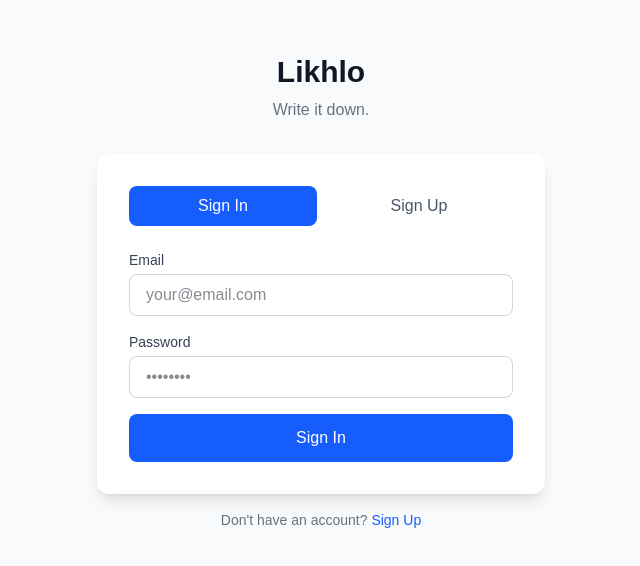
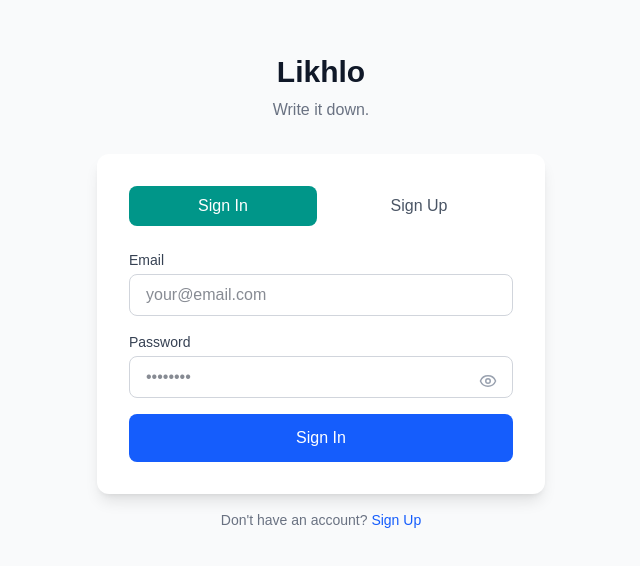
Before and after one commit to vinprj/likhlo, a React (Vite) app: page / in a window 1280 px wide. Shown: the part 108-674 px from the top of the page, without its empty margins (319-959 px from the left). Built offline with nearby package versions, Linux system fonts and the light colour scheme.

Commit message:
feat: add password show/hide toggle on login

```diff
--- a/src/components/Auth.tsx
+++ b/src/components/Auth.tsx
@@ -1,4 +1,5 @@
 import { useState } from 'react';
+import { Eye, EyeOff } from 'lucide-react';
 
 // Inline Supabase client to bypass module resolution issues
 const supabaseUrl = 'https://rlpusnjwgqskqyawavpo.supabase.co';
@@ -64,6 +65,7 @@ export default function Auth({ onAuthSuccess }: AuthProps) {
   const [loading, setLoading] = useState(false);
   const [error, setError] = useState<string | null>(null);
   const [message, setMessage] = useState<string | null>(null);
+  const [showPassword, setShowPassword] = useState(false);
 
   const handleSubmit = async (e: React.FormEvent) => {
     e.preventDefault();
@@ -105,7 +107,7 @@ export default function Auth({ onAuthSuccess }: AuthProps) {
               onClick={() => setIsSignUp(false)}
               className={`flex-1 py-2 px-4 rounded-lg font-medium transition-colors ${
                 !isSignUp
-                  ? 'bg-blue-600 text-white'
+                  ? 'bg-teal-600 text-white'
                   : 'text-gray-600 dark:text-gray-400 hover:bg-gray-100 dark:hover:bg-gray-800'
               }`}
             >
@@ -116,7 +118,7 @@ export default function Auth({ onAuthSuccess }: AuthProps) {
               onClick={() => setIsSignUp(true)}
               className={`flex-1 py-2 px-4 rounded-lg font-medium transition-colors ${
                 isSignUp
-                  ? 'bg-blue-600 text-white'
+                  ? 'bg-teal-600 text-white'
                   : 'text-gray-600 dark:text-gray-400 hover:bg-gray-100 dark:hover:bg-gray-800'
               }`}
             >
@@ -139,19 +141,26 @@ export default function Auth({ onAuthSuccess }: AuthProps) {
               />
             </div>
 
-            <div>
+            <div className="relative">
               <label className="block text-sm font-medium text-gray-700 dark:text-gray-300 mb-1">
                 Password
               </label>
               <input
-                type="password"
+                type={showPassword ? 'text' : 'password'}
                 value={password}
                 onChange={(e) => setPassword(e.target.value)}
                 placeholder="••••••••"
                 required
                 minLength={6}
-                className="w-full px-4 py-2 rounded-lg border border-gray-300 dark:border-gray-700 bg-white dark:bg-gray-800 text-gray-900 dark:text-white focus:ring-2 focus:ring-blue-500 focus:border-transparent outline-none transition-all"
+                className="w-full px-4 py-2 pr-10 rounded-lg border border-gray-300 dark:border-gray-700 bg-white dark:bg-gray-800 text-gray-900 dark:text-white focus:ring-2 focus:ring-teal-500 focus:border-transparent outline-none transition-all"
               />
+              <button
+                type="button"
+                onClick={() => setShowPassword(!showPassword)}
+                className="absolute right-3 top-9 p-1 text-gray-400 hover:text-gray-600 dark:hover:text-gray-300"
+              >
+                {showPassword ? <EyeOff size={18} /> : <Eye size={18} />}
+              </button>
             </div>
 
             {error && (
```
